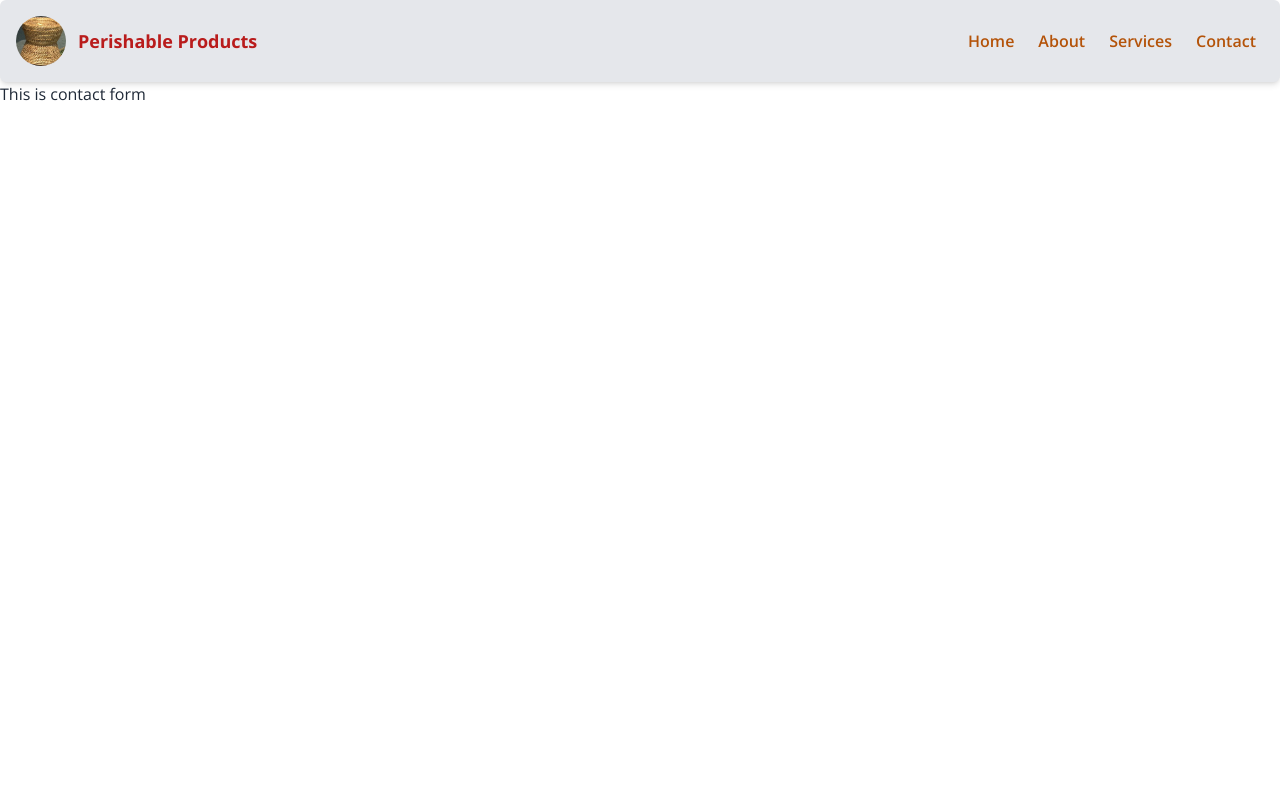
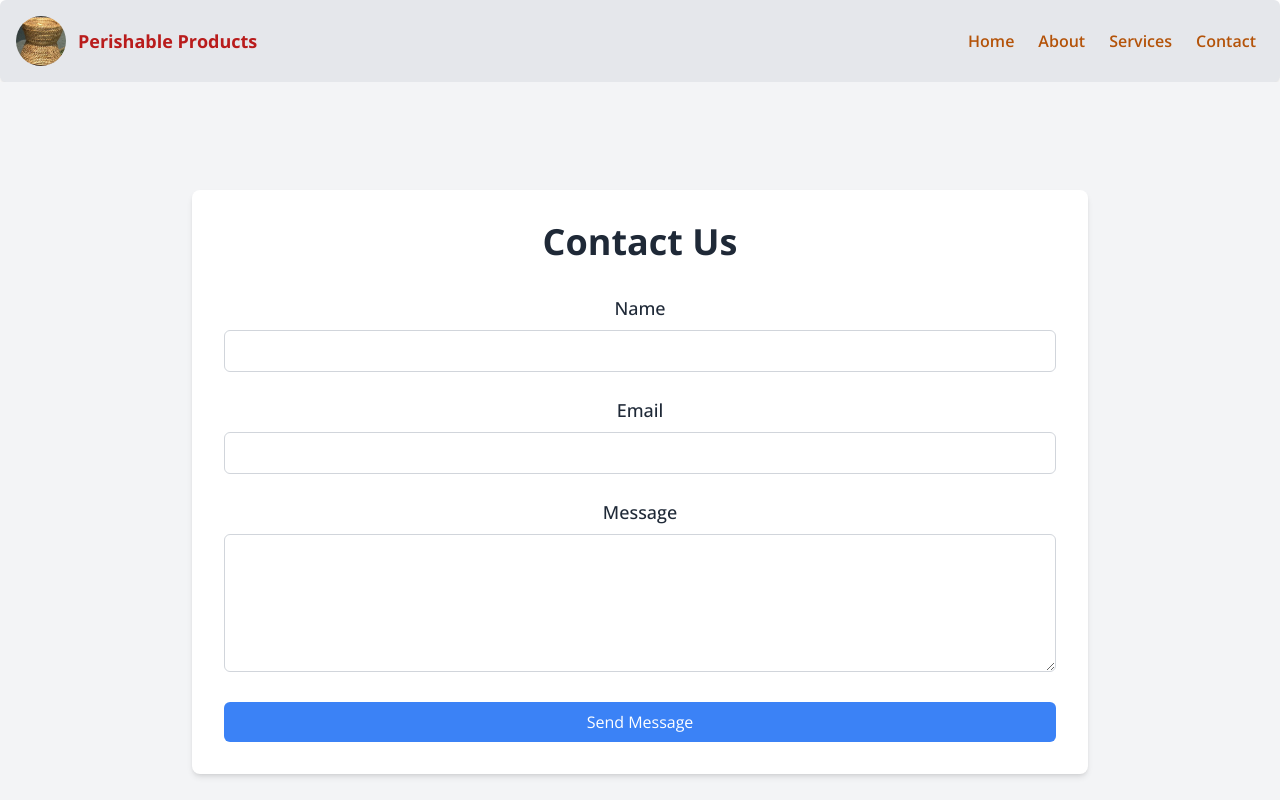
Before and after one commit to maazihad/perishable-products-project-client, a React (Vite) app: page /contact in a window 1280 px wide. Shown: the top 800 px of the page. Built offline with nearby package versions, Linux system fonts and the light colour scheme.

Commit message:
contact page and about page and services page added.

```diff
--- a/src/common/Footer.jsx
+++ b/src/common/Footer.jsx
@@ -25,17 +25,17 @@ const Footer = () => {
                      </li>
                      <li>
                         <Link to="/about" className="text-gray-400 hover:text-white">
-                           Home
+                           About
                         </Link>
                      </li>
                      <li>
                         <Link to="/services" className="text-gray-400 hover:text-white">
-                           Home
+                           Services
                         </Link>
                      </li>
                      <li>
                         <Link to="/contact" className="text-gray-400 hover:text-white">
-                           Home
+                           Contact
                         </Link>
                      </li>
 
--- a/src/pages/About/About.jsx
+++ b/src/pages/About/About.jsx
@@ -1,15 +1,20 @@
-
+import React from 'react';
 
 const About = () => {
-
-
-
-
    return (
-      <div>
-         <h1>About page
-
-         </h1>
+      <div className="flex flex-col items-center justify-center min-h-screen bg-gray-100 text-gray-800">
+         <div className="p-8 bg-white shadow-md rounded-lg text-center w-full max-w-4xl">
+            <h1 className="text-4xl font-bold mb-8">About Us</h1>
+            <p className="text-lg mb-6">
+               Welcome to our company! We are dedicated to providing the best service and solutions to our customers. Our team of professionals is committed to excellence and innovation.
+            </p>
+            <p className="text-lg mb-6">
+               Our mission is to deliver high-quality products and services that meet the needs of our clients. We believe in building long-term relationships based on trust, integrity, and mutual respect.
+            </p>
+            <p className="text-lg">
+               Thank you for choosing us. We look forward to working with you and helping you achieve your goals.
+            </p>
+         </div>
       </div>
    );
 };
--- a/src/pages/Contact/Contact.jsx
+++ b/src/pages/Contact/Contact.jsx
@@ -1,9 +1,85 @@
+import React, { useState } from 'react';
+
+const Contact = () => {
+   const [formData, setFormData] = useState({
+      name: "",
+      email: "",
+      message: "",
+   });
+
+   const handleChange = (e) => {
+      setFormData({
+         ...formData, [e.target.name]: e.target.value,
+      });
+   };
+
+   const handleSubmit = (e) => {
+      e.preventDefault();
+      console.log('Submitted:', formData);
 
 
-const Contact = () => {
+      setFormData({
+         name: '',
+         email: '',
+         message: '',
+      });
+   };
+
    return (
-      <div>
-         <h3>This is contact form</h3>
+      <div className="flex flex-col items-center justify-center min-h-screen bg-gray-100 text-gray-800">
+         <div className="p-8 bg-white shadow-md rounded-lg text-center w-full max-w-4xl">
+            <h1 className="text-4xl font-bold mb-8">Contact Us</h1>
+            <form className="space-y-6" onSubmit={handleSubmit}>
+               <div>
+                  <label htmlFor="name" className="block text-lg font-medium mb-2">
+                     Name
+                  </label>
+                  <input
+                     type="text"
+                     id="name"
+                     name="name"
+                     value={formData.name}
+                     onChange={handleChange}
+                     className="w-full px-4 py-2 border border-gray-300 rounded-md focus:outline-none focus:ring-2 focus:ring-blue-500"
+                     required
+                  />
+               </div>
+               <div>
+                  <label htmlFor="email" className="block text-lg font-medium mb-2">
+                     Email
+                  </label>
+                  <input
+                     type="email"
+                     id="email"
+                     name="email"
+                     value={formData.email}
+                     onChange={handleChange}
+                     className="w-full px-4 py-2 border border-gray-300 rounded-md focus:outline-none focus:ring-2 focus:ring-blue-500"
+                     required
+                  />
+               </div>
+               <div>
+                  <label htmlFor="message" className="block text-lg font-medium mb-2">
+                     Message
+                  </label>
+                  <textarea
+                     id="message"
+                     name="message"
+                     value={formData.message}
+                     onChange={handleChange}
+                     className="w-full px-4 py-2 border border-gray-300 rounded-md focus:outline-none focus:ring-2 focus:ring-blue-500"
+                     rows="5"
+                     required
+                  ></textarea>
+               </div>
+               <button
+                  type="submit"
+                  className="w-full px-4 py-2 bg-blue-500 text-white rounded-md hover:bg-blue-700 transition duration-300"
+               >
+                  Send Message
+               </button>
+            </form>
+         </div>
       </div>
    );
 };
--- /dev/null
+++ b/src/pages/Services/Services.jsx
@@ -0,0 +1,31 @@
+
+
+const Services = () => {
+   return (
+      <div className="flex flex-col items-center justify-center min-h-screen bg-gray-100 text-gray-800">
+         <div className="p-8 bg-white shadow-md rounded-lg text-center w-full max-w-4xl">
+            <h1 className="text-4xl font-bold mb-8">Our Services</h1>
+            <div className="grid grid-cols-1 md:grid-cols-2 gap-8">
+               <div className="p-6 bg-blue-100 rounded-lg shadow-sm">
+                  <h2 className="text-2xl font-semibold mb-4">Service One</h2>
+                  <p className="text-lg">Description of service one. Highlight the features and benefits of this service.</p>
+               </div>
+               <div className="p-6 bg-blue-100 rounded-lg shadow-sm">
+                  <h2 className="text-2xl font-semibold mb-4">Service Two</h2>
+                  <p className="text-lg">Description of service two. Highlight the features and benefits of this service.</p>
+               </div>
+               <div className="p-6 bg-blue-100 rounded-lg shadow-sm">
+                  <h2 className="text-2xl font-semibold mb-4">Service Three</h2>
+                  <p className="text-lg">Description of service three. Highlight the features and benefits of this service.</p>
+               </div>
+               <div className="p-6 bg-blue-100 rounded-lg shadow-sm">
+                  <h2 className="text-2xl font-semibold mb-4">Service Four</h2>
+                  <p className="text-lg">Description of service four. Highlight the features and benefits of this service.</p>
+               </div>
+            </div>
+         </div>
+      </div>
+   );
+};
+
+export default Services;
--- a/src/routes/Routes.jsx
+++ b/src/routes/Routes.jsx
@@ -5,6 +5,7 @@ import Error from "../pages/Error/Error";
 import About from "../pages/About/About";
 import Contact from "../pages/Contact/Contact";
 import ProductDetails from "../pages/ProductDetails/ProductDetails";
+import Services from "../pages/Services/Services";
 
 
 const router = createBrowserRouter([
@@ -26,6 +27,10 @@ const router = createBrowserRouter([
             element: <Contact></Contact>
          },
          {
+            path: "services",
+            element: <Services></Services>
+         },
+         {
             path: "/products/:id",
             element: <ProductDetails></ProductDetails>,
             loader: ({ params }) => fetch(`http://localhost:3000/products/${params.id}`)
```
